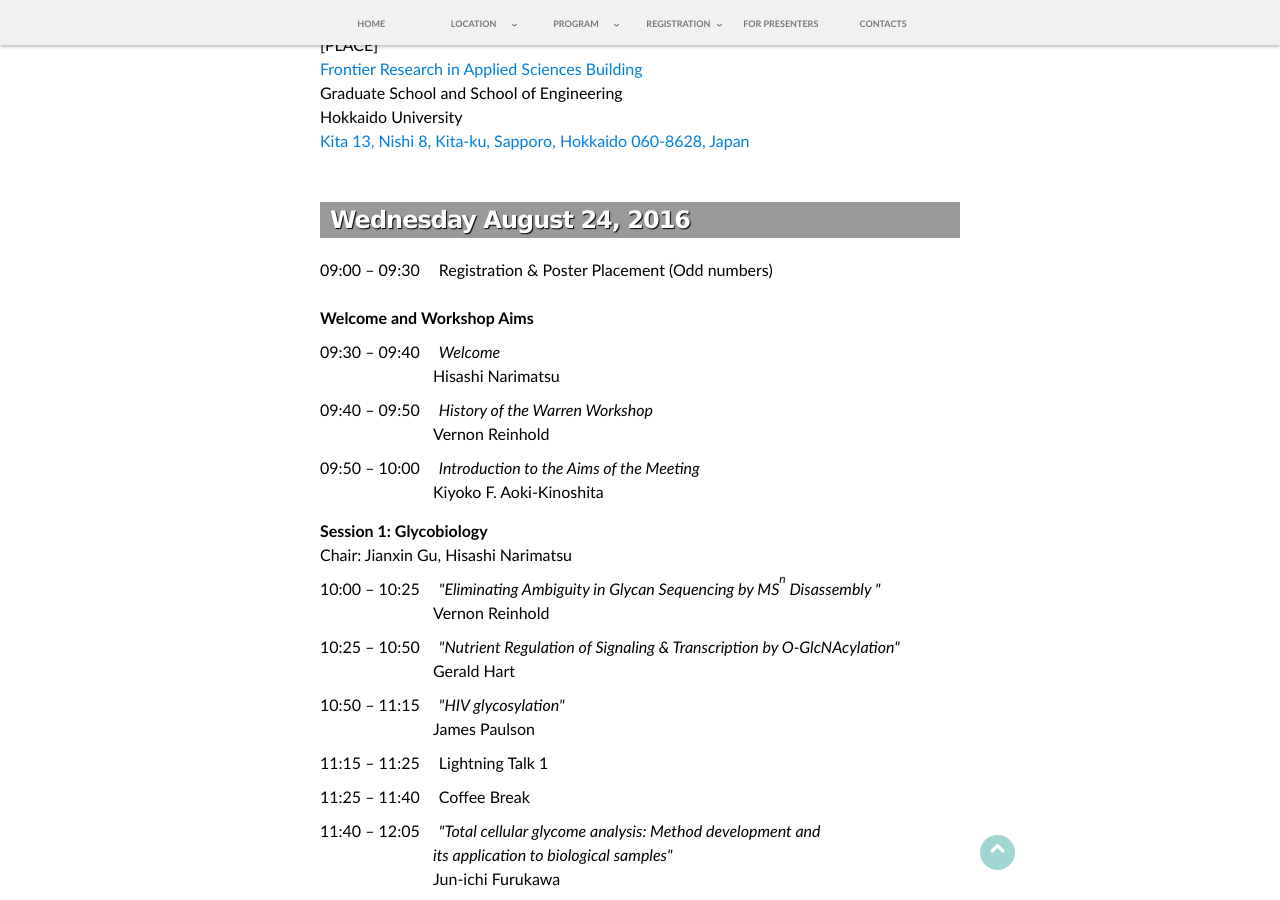
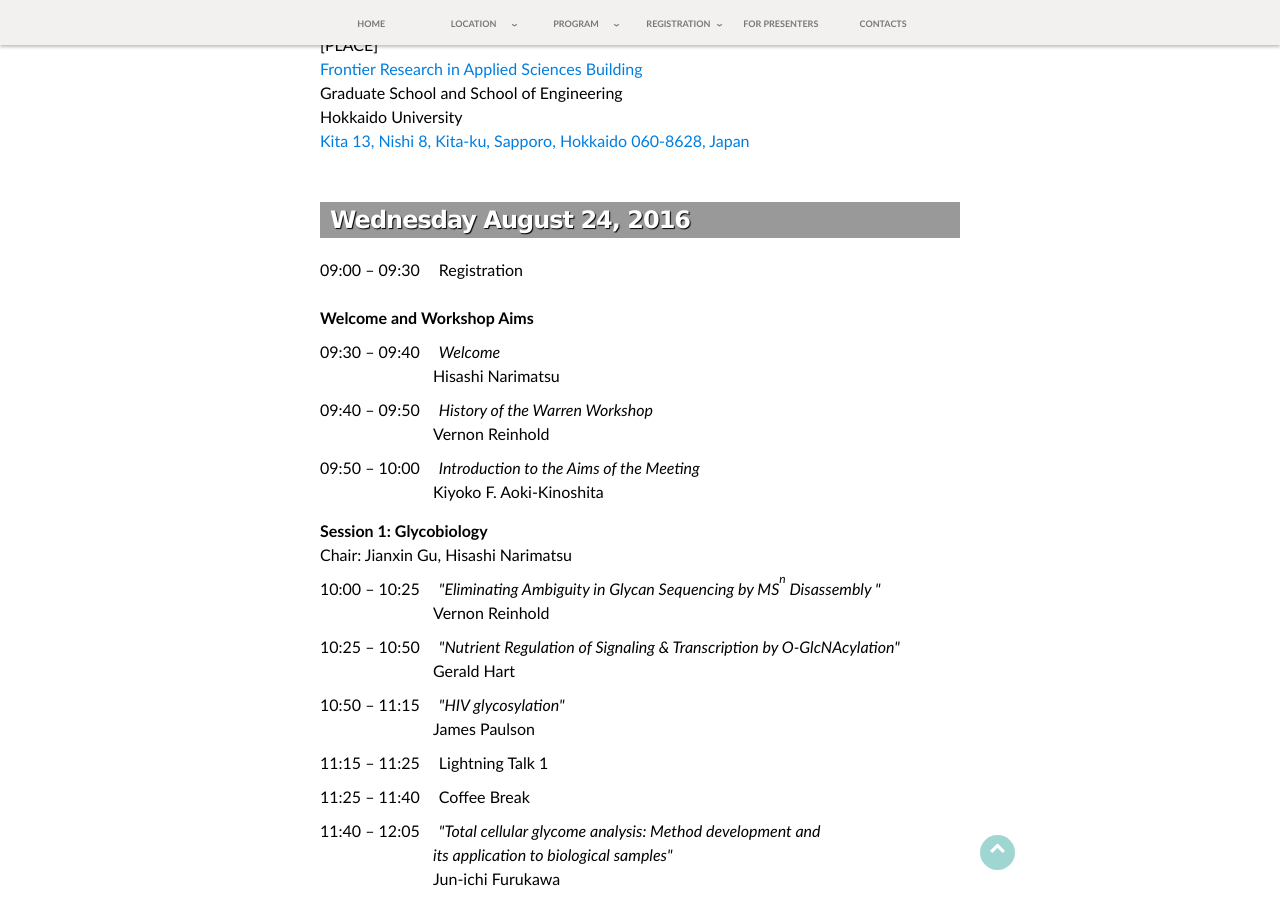
Before and after one commit to yamazakiM/test_warren2016, a Jekyll site: the page built from program/index.md, in a window 1280 px wide and 900 px high, scrolled down 353 px. Built offline with Jekyll 4.4.1, drawn with Linux system fonts in a browser that asks for light colours; nearby versions of some CDN libraries; library files that are not in the unit come from our copies.

Commit message:
Update index.md

```diff
--- a/program/index.md
+++ b/program/index.md
@@ -21,7 +21,7 @@
 <h3>Wednesday August 24, 2016</h3>
 <p>
 	<span style="display:inline-block; width=130px; margin-top:10px; margin-right:15px">09:00 – 09:30</span>
-	<span>Registration &amp; Poster Placement (Odd numbers)</span>
+	<span>Registration</span>
 	<br>
 	<br>
 	<strong>Welcome and Workshop Aims</strong>
```
